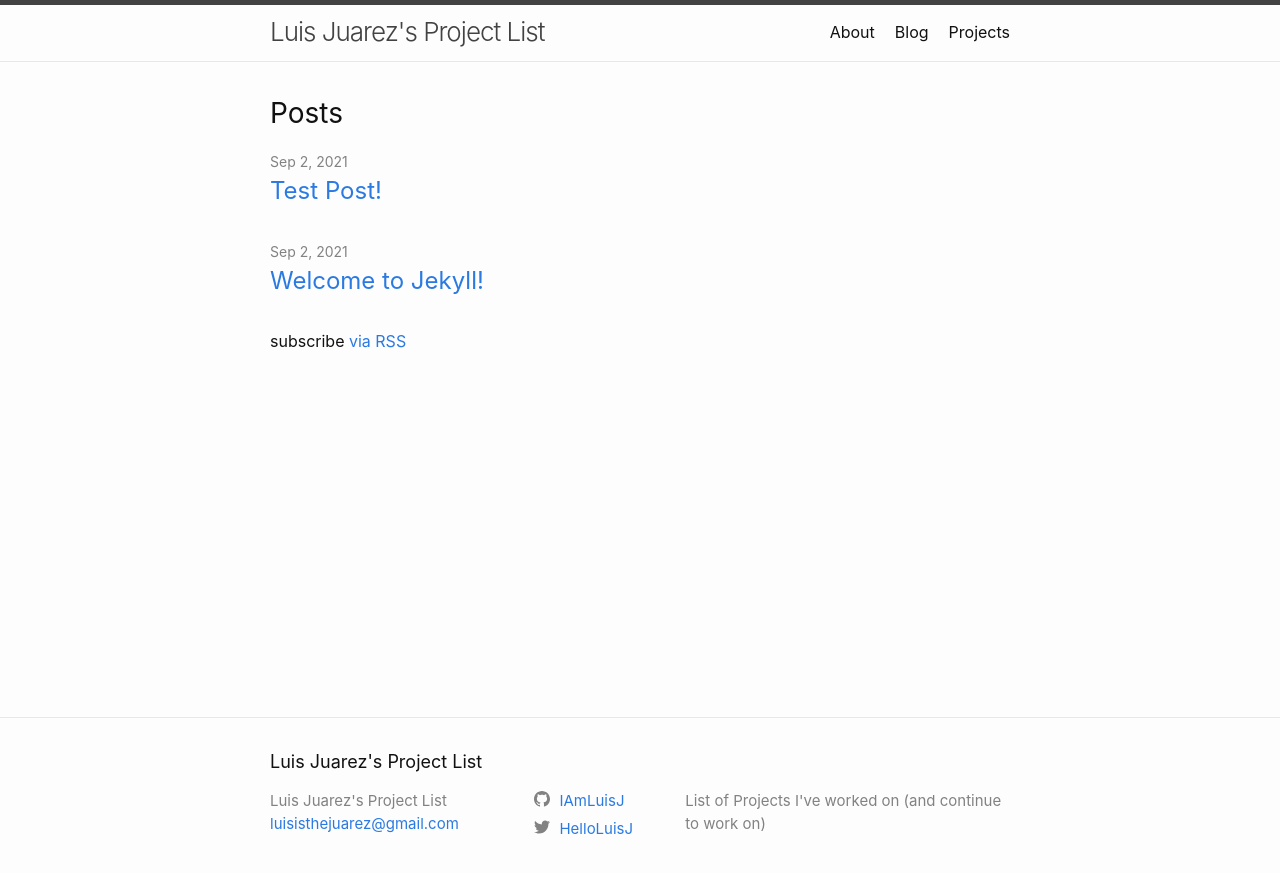
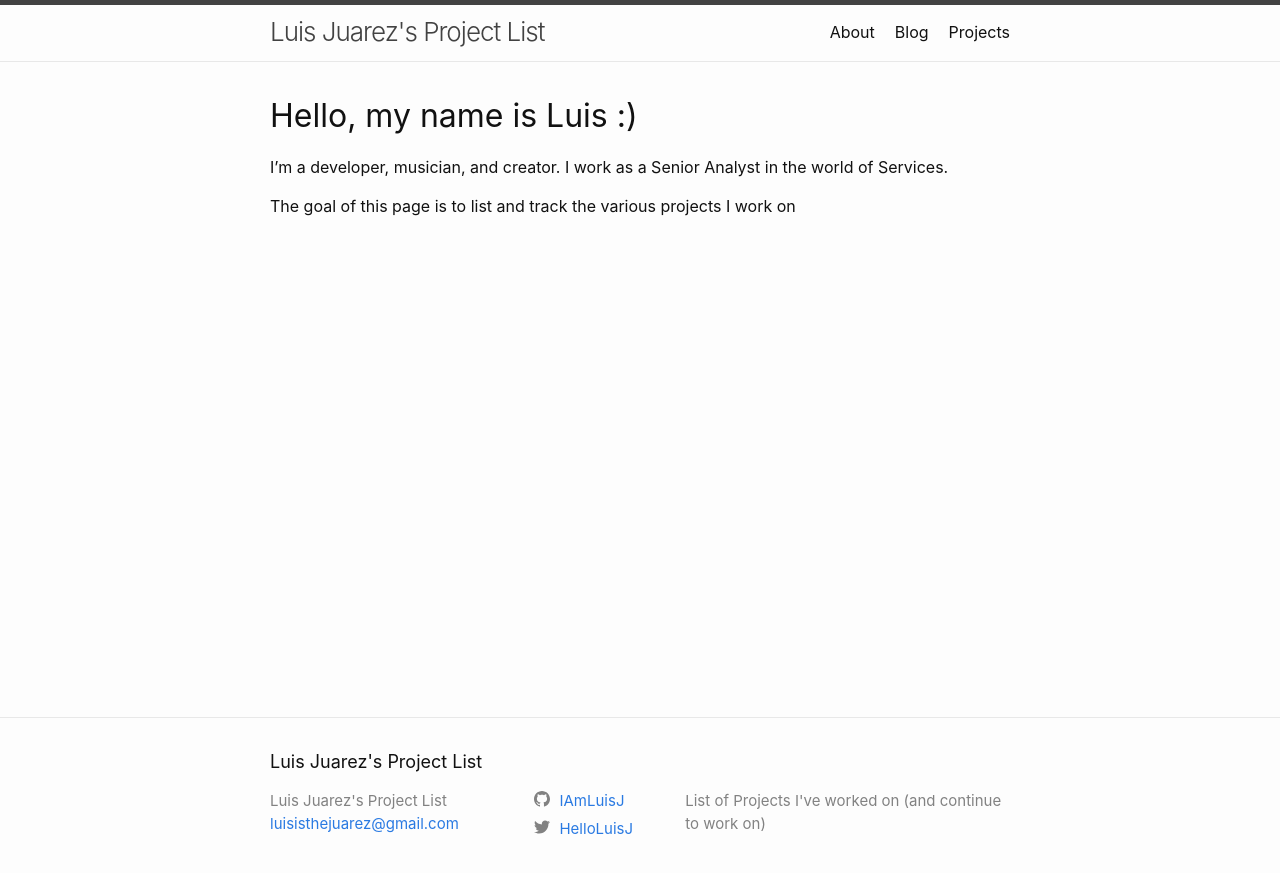
Before and after one commit to IAmLuisJ/IAmLuisJ.github.io, a Jekyll site: the page built from index.markdown, in a window 1280 px wide. Shown: the top 873 px of the page. Built offline with Jekyll 4.4.1, drawn with Linux system fonts in a browser that asks for light colours.

Commit message:
customized homepage

```diff
--- a/_layouts/home.html
+++ b/_layouts/home.html
@@ -4,12 +4,12 @@ layout: default
 
 <div class="home">
   {%- if page.title -%}
-    <h1 class="page-heading">{{ page.title }}</h1>
+  <h1 class="page-heading">{{ page.title }}</h1>
   {%- endif -%}
 
   {{ content }}
 
-  {%- if site.posts.size > 0 -%}
+  <!-- {%- if site.posts.size > 0 -%}
     <h2 class="post-list-heading">{{ page.list_title | default: "Posts" }}</h2>
     <ul class="post-list">
       {%- for post in site.posts -%}
@@ -26,9 +26,9 @@ layout: default
         {%- endif -%}
       </li>
       {%- endfor -%}
-    </ul>
+    </ul> -->
 
-    <p class="rss-subscribe">subscribe <a href="{{ "/feed.xml" | relative_url }}">via RSS</a></p>
-  {%- endif -%}
+  <!-- <p class="rss-subscribe">subscribe <a href="{{ " /feed.xml" | relative_url }}">via RSS</a></p>
+  {%- endif -%} -->
 
 </div>
--- a/index.markdown
+++ b/index.markdown
@@ -4,3 +4,8 @@
 
 layout: home
 ---
+
+  <h1>Hello, my name is Luis :)</h1>
+I'm a developer, musician, and creator. I work as a Senior Analyst in the world of Services.
+
+The goal of this page is to list and track the various projects I work on
```
